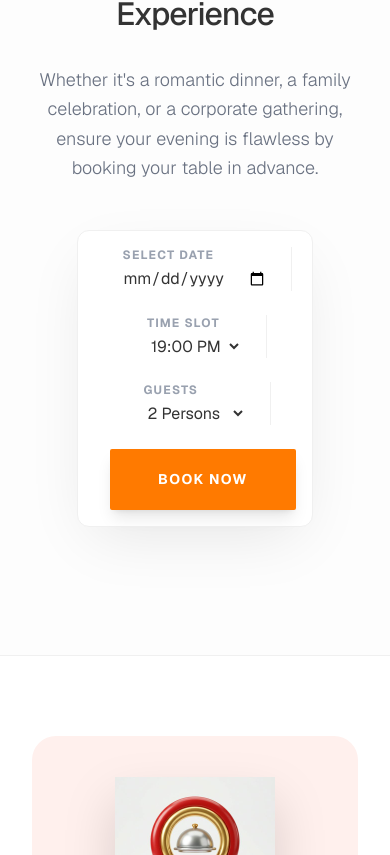
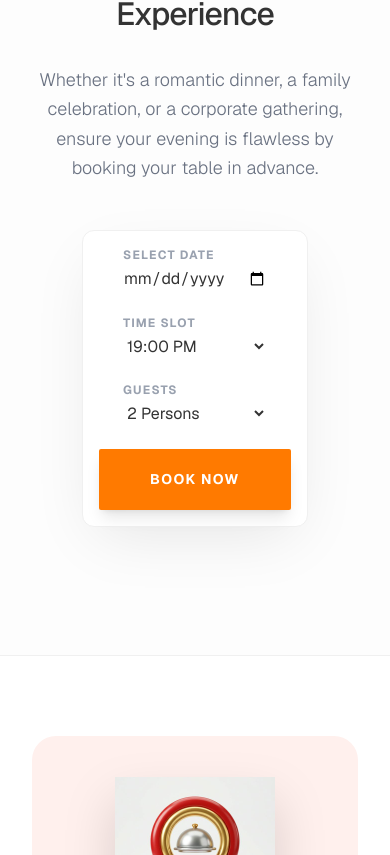
Before and after one commit to Redlix-Servers/restaurant, a Next.js app: page / in a window 390 px wide. Shown: the part 1164-2019 px from the top of the page. Built offline with nearby package versions, Linux system fonts and the light colour scheme.

Commit message:
Add booking functionality and success modal for reservations

```diff
--- a/components/ReserveTableSection.tsx
+++ b/components/ReserveTableSection.tsx
@@ -1,10 +1,29 @@
 'use client';
 
-import React from 'react';
+import React, { useState } from 'react';
 
 const ReserveTableSection: React.FC = () => {
+  const [isBooked, setIsBooked] = useState(false);
+  const [selectedDate, setSelectedDate] = useState('');
+  const [selectedTime, setSelectedTime] = useState('19:00 PM');
+  const [selectedGuests, setSelectedGuests] = useState('2 Persons');
+
+  const handleBooking = () => {
+    if (!selectedDate) {
+      alert('Please select a date for your reservation.');
+      return;
+    }
+    // Simulate booking process
+    setIsBooked(true);
+
+    // Auto-hide modal after 5 seconds if not closed
+    setTimeout(() => {
+      setIsBooked(false);
+    }, 5000);
+  };
+
   return (
-    <section className="relative py-32 bg-[#FDFDFD] overflow-hidden border-b border-[#F0F0F0]">
+    <section id="reserve" className="relative py-32 bg-[#FDFDFD] overflow-hidden border-b border-[#F0F0F0]">
       <div className="max-w-[1400px] mx-auto px-8 flex flex-col items-center text-center">
         <h2 className="text-[#FF7A00] text-[14px] font-semibold tracking-[0.2em] uppercase mb-6">
           Make a Reservation
@@ -17,37 +36,76 @@ const ReserveTableSection: React.FC = () => {
           ensure your evening is flawless by booking your table in advance.
         </p>
 
-        <div className="flex flex-col md:flex-row items-center gap-6 p-4 bg-white shadow-[0_20px_60px_-15px_rgba(0,0,0,0.1)] rounded-xl border border-[#F0F0F0]">
-          <div className="flex flex-col items-start px-6 border-r border-[#F0F0F0]">
+        {/* Booking Form Interface */}
+        <div className="flex flex-col md:flex-row items-center gap-6 p-4 bg-white shadow-[0_20px_60px_-15px_rgba(0,0,0,0.1)] rounded-xl border border-[#F0F0F0] relative z-20">
+          <div className="flex flex-col items-start px-6 md:border-r border-[#F0F0F0] w-full md:w-auto">
             <span className="text-xs uppercase text-gray-400 mb-1 tracking-widest font-bold">Select Date</span>
-            <input type="date" className="bg-transparent text-[#333] outline-none cursor-pointer" />
+            <input
+              type="date"
+              value={selectedDate}
+              onChange={(e) => setSelectedDate(e.target.value)}
+              className="bg-transparent text-[#333] outline-none cursor-pointer w-full"
+            />
           </div>
-          <div className="flex flex-col items-start px-6 border-r border-[#F0F0F0]">
+          <div className="flex flex-col items-start px-6 md:border-r border-[#F0F0F0] w-full md:w-auto">
             <span className="text-xs uppercase text-gray-400 mb-1 tracking-widest font-bold">Time Slot</span>
-            <select className="bg-transparent text-[#333] outline-none cursor-pointer">
+            <select
+              value={selectedTime}
+              onChange={(e) => setSelectedTime(e.target.value)}
+              className="bg-transparent text-[#333] outline-none cursor-pointer w-full p-0"
+            >
               <option>19:00 PM</option>
               <option>20:00 PM</option>
               <option>21:00 PM</option>
               <option>22:00 PM</option>
             </select>
           </div>
-          <div className="flex flex-col items-start px-6 border-r border-[#F0F0F0]">
+          <div className="flex flex-col items-start px-6 md:border-r border-[#F0F0F0] w-full md:w-auto">
             <span className="text-xs uppercase text-gray-400 mb-1 tracking-widest font-bold">Guests</span>
-            <select className="bg-transparent text-[#333] outline-none cursor-pointer">
+            <select
+              value={selectedGuests}
+              onChange={(e) => setSelectedGuests(e.target.value)}
+              className="bg-transparent text-[#333] outline-none cursor-pointer w-full p-0"
+            >
               <option>2 Persons</option>
               <option>4 Persons</option>
               <option>6+ Persons</option>
             </select>
           </div>
-          <button className="ml-4 px-12 py-5 bg-[#FF7A00] text-white font-bold text-[14px] uppercase tracking-[0.1em] hover:bg-[#FF8C00] transition-all duration-300 rounded-[2px] shadow-lg">
+          <button
+            onClick={handleBooking}
+            className="md:ml-4 px-12 py-5 bg-[#FF7A00] text-white font-bold text-[14px] uppercase tracking-[0.1em] hover:bg-[#FF8C00] transition-all duration-300 rounded-[2px] shadow-lg w-full md:w-auto active:scale-95"
+          >
             Book Now
           </button>
         </div>
       </div>
 
-      {/* Decorative Elements */}
-      <div className="absolute top-0 right-0 w-64 h-64 bg-orange-100 rounded-full blur-[100px] opacity-20 -z-10"></div>
-      <div className="absolute bottom-0 left-0 w-64 h-64 bg-blue-100 rounded-full blur-[100px] opacity-20 -z-10"></div>
+      {/* Success Modal / Popup */}
+      {isBooked && (
+        <div className="fixed inset-0 z-[1000] flex items-center justify-center p-6 bg-black/60 backdrop-blur-sm animate-in fade-in transition-all">
+          <div className="bg-white rounded-2xl p-10 max-w-[500px] w-full shadow-2xl flex flex-col items-center text-center scale-up-center animate-in zoom-in-95 duration-300">
+            <div className="w-24 h-24 bg-green-100 rounded-full flex items-center justify-center mb-8 relative">
+              <span className="text-5xl">👑</span>
+              <div className="absolute inset-0 border-4 border-green-500 rounded-full animate-ping"></div>
+            </div>
+            <h2 className="text-3xl font-bold text-[#333] mb-4">Reservation Successful!</h2>
+            <p className="text-gray-500 mb-8 leading-relaxed">
+              Your table for <span className="text-[#FF7A00] font-bold">{selectedGuests}</span> on <span className="text-[#FF7A00] font-bold">{selectedDate}</span> at <span className="text-[#FF7A00] font-bold">{selectedTime}</span> has been booked. <br/> A royal welcome awaits you!
+            </p>
+            <button
+              onClick={() => setIsBooked(false)}
+              className="px-10 py-4 bg-[#FF7A00] text-white font-bold text-[14px] uppercase tracking-[0.1em] hover:bg-[#FF8C00] transition-all duration-300 rounded-[2px] shadow-lg"
+            >
+              Got it, Thanks!
+            </button>
+          </div>
+        </div>
+      )}
+
+      {/* Decorative Background Elements */}
+      <div className="absolute top-0 right-0 w-80 h-80 bg-orange-100 rounded-full blur-[120px] opacity-30 -z-10"></div>
+      <div className="absolute bottom-0 left-0 w-80 h-80 bg-blue-50 rounded-full blur-[120px] opacity-30 -z-10"></div>
     </section>
   );
 };
```
